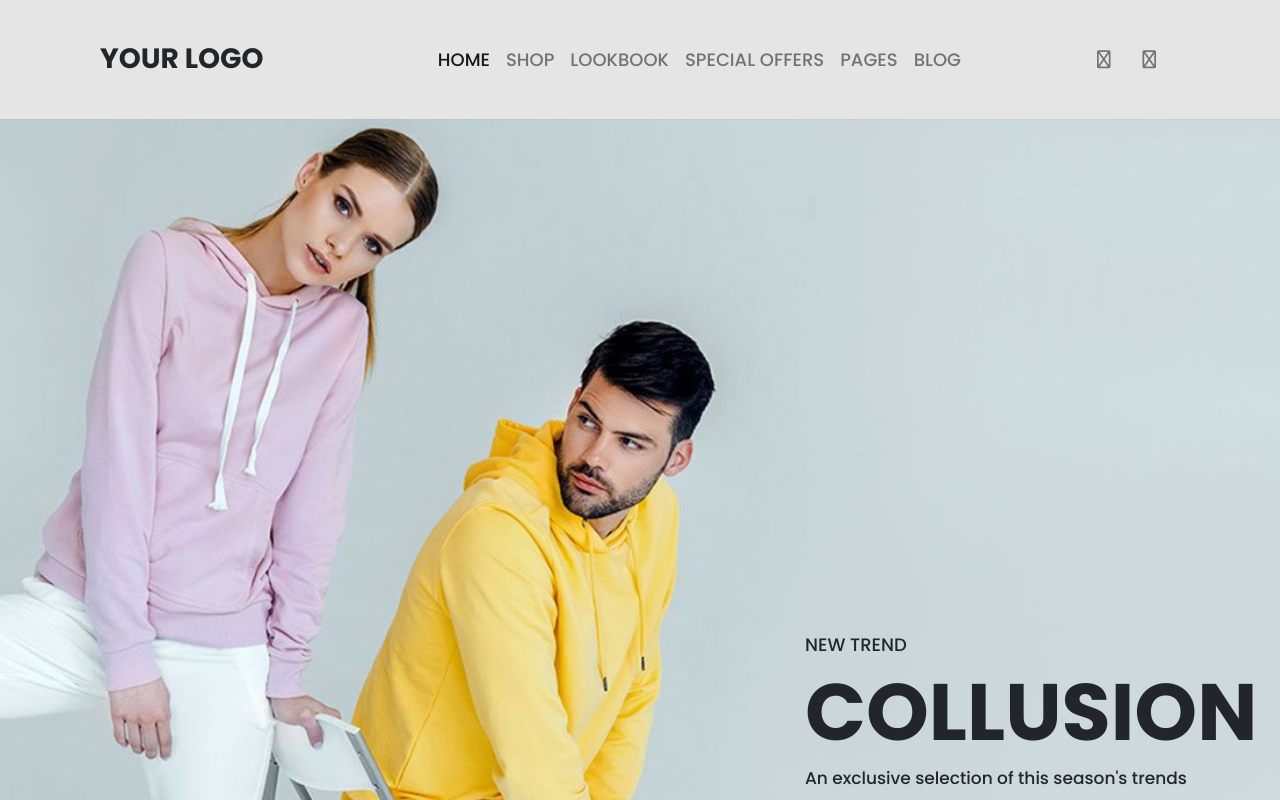
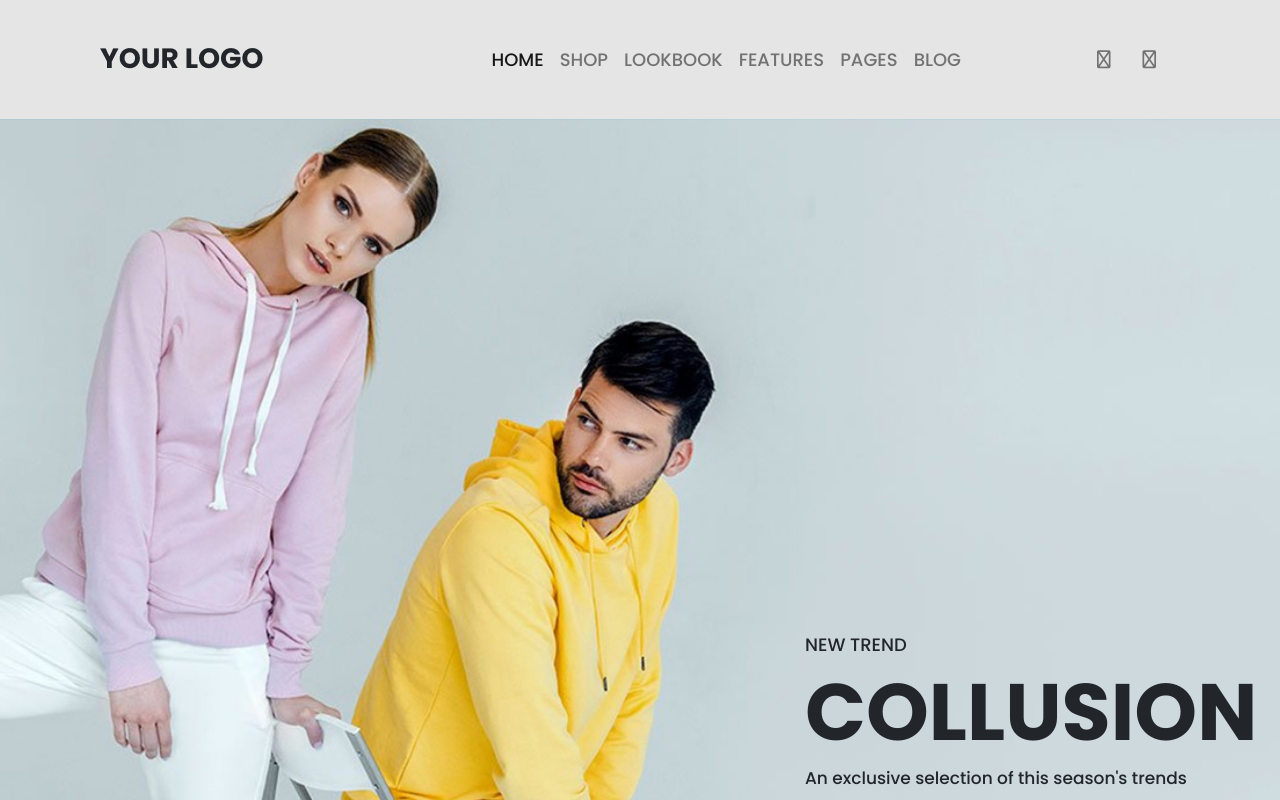
Before and after one commit to farhan-farabi/Figma-Fashion, a plain HTML site: page index.html in a window 1280 px wide. Shown: the top 800 px of the page. Drawn offline with nearby package versions, Linux system fonts and the light colour scheme; some icons are missing.

Commit message:
menu change

```diff
--- a/index.html
+++ b/index.html
@@ -33,7 +33,7 @@
                             <li class="nav-item active"><a class="nav-link" href="#">HOME</a></li>
                             <li class="nav-item"><a class="nav-link" href="#">SHOP</a></li>
                             <li class="nav-item"><a class="nav-link" href="#">LOOKBOOK</a></li>
-                            <li class="nav-item"><a class="nav-link" href="#">SPECIAL OFFERS</a></li>
+                            <li class="nav-item"><a class="nav-link" href="#">FEATURES</a></li>
                             <li class="nav-item"><a class="nav-link" href="#">PAGES</a></li>
                             <li class="nav-item"><a class="nav-link" href="#">BLOG</a></li>
                         </ul>
```
